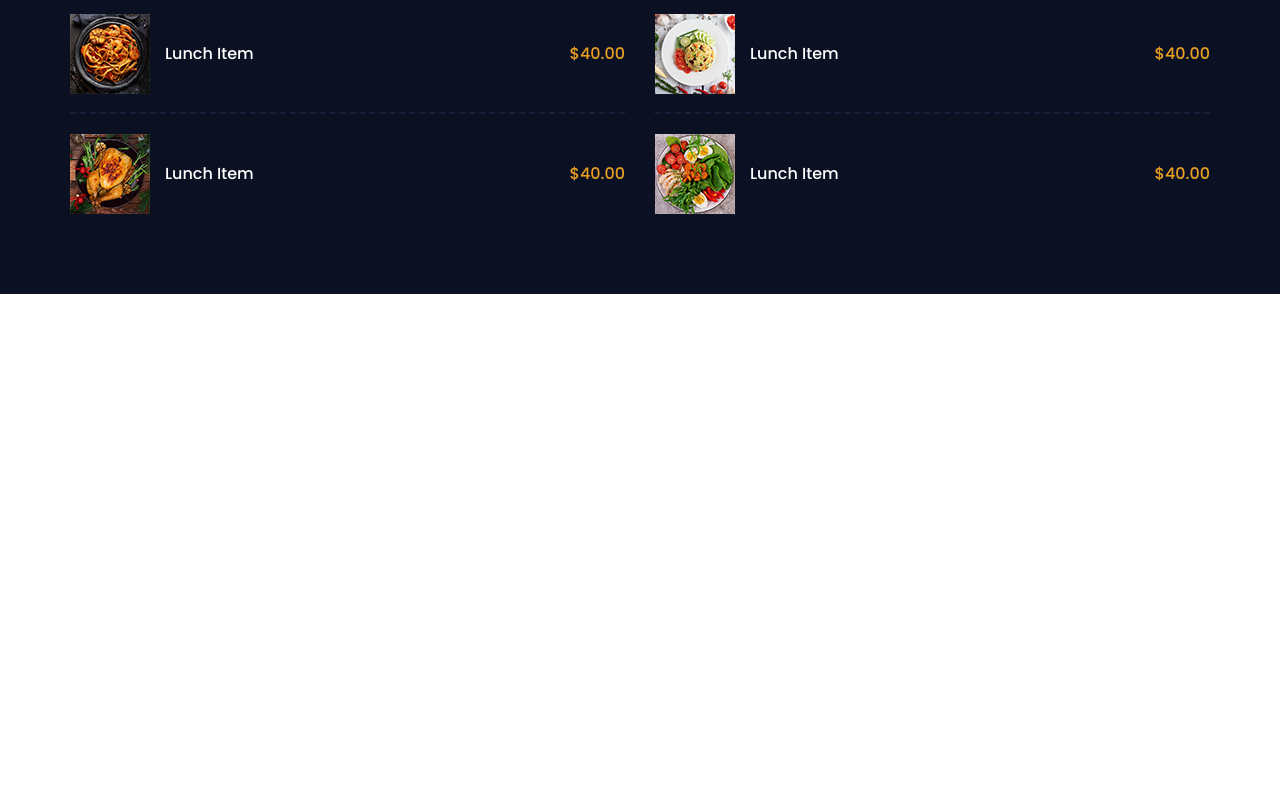
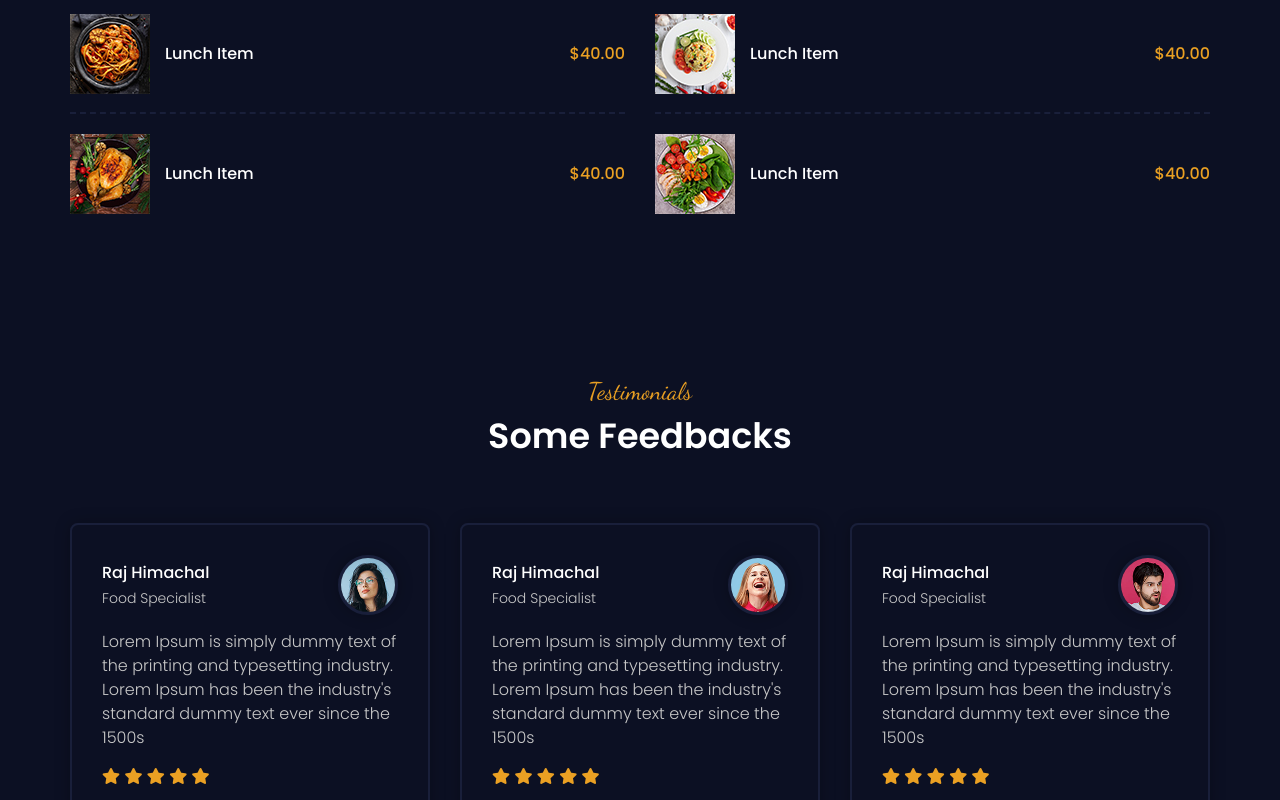
Before and after one commit to luizhsgassis/DineOut, a plain HTML site: page index.html in a window 1280 px wide. Shown: the part 2000-2800 px from the top of the page. Before the commit the page ends 2294 px from the top, so only its background shows below. Drawn offline with Linux system fonts and the light colour scheme.

Commit message:
testimonials section

```diff
--- a/css/style.css
+++ b/css/style.css
@@ -439,3 +439,49 @@ p {
 .menu-item:hover .menu-item-price {
     color: var(--white);
 }
+
+/* testimonials section */
+.testimonials-section {
+    background-color: var(--dark);
+    padding-bottom: 50px;
+}
+.testi-item {
+    width: calc((100% /3) - 30px);
+    margin: 0 15px 30px;
+    border: 2px solid var(--dark-light);
+    padding: 30px;
+    border-radius: 8px;
+    box-shadow: var(--shadow);
+}
+.testi-author {
+    display: flex;
+    justify-content: space-between;
+    align-items: center;
+}
+.testi-author h3 {
+    font-size: 16px;
+    text-transform: capitalize;
+    margin: 0 0 3px;
+}
+.testi-author span {
+    display: block;
+    font-size: 14px;
+    text-transform: capitalize;
+}
+.testi-author img {
+    max-width: 60px;
+    border-radius: 50%;
+    border: 3px solid var(--dark-light);
+    box-shadow: var(--shadow);
+    transition: border-color 0.5s ease;
+}
+.testi-item:hover .testi-author img {
+    border-color: var(--main-color);
+}
+.testi-item p {
+    margin: 15px 0;
+}
+.testi-item .ratings i {
+    font-size: 16px;
+    color: var(--main-color);
+}
--- a/index.html
+++ b/index.html
@@ -249,6 +249,77 @@
   </section>
   <!-- menu section end -->
 
+  <!-- testimonials section start -->
+  <section class="testimonials-section sec-padding" id="testimonials">
+    <div class="container">
+      <div class="row">
+        <div class="section-title">
+          <h2 data-title="testimonials">some feedbacks</h2>
+        </div>
+      </div>
+      <div class="row">
+        <div class="testi-item">
+          <div class="testi-author">
+            <div class="testi-author-name">
+              <h3>raj himachal</h3>
+              <span>food specialist</span>
+            </div>
+            <div class="testi-author-img">
+              <img src="./img/testimonials/1.jpg" alt="testimonial author image">
+            </div>
+          </div>
+          <p>Lorem Ipsum is simply dummy text of the printing and typesetting industry. Lorem Ipsum has been the industry's standard dummy text ever since the 1500s</p>
+          <div class="ratings">
+            <i class="fas fa-star"></i>
+            <i class="fas fa-star"></i>
+            <i class="fas fa-star"></i>
+            <i class="fas fa-star"></i>
+            <i class="fas fa-star"></i>
+          </div>
+        </div>
+        <div class="testi-item">
+          <div class="testi-author">
+            <div class="testi-author-name">
+              <h3>raj himachal</h3>
+              <span>food specialist</span>
+            </div>
+            <div class="testi-author-img">
+              <img src="./img/testimonials/2.jpg" alt="testimonial author image">
+            </div>
+          </div>
+          <p>Lorem Ipsum is simply dummy text of the printing and typesetting industry. Lorem Ipsum has been the industry's standard dummy text ever since the 1500s</p>
+          <div class="ratings">
+            <i class="fas fa-star"></i>
+            <i class="fas fa-star"></i>
+            <i class="fas fa-star"></i>
+            <i class="fas fa-star"></i>
+            <i class="fas fa-star"></i>
+          </div>
+        </div>
+        <div class="testi-item">
+          <div class="testi-author">
+            <div class="testi-author-name">
+              <h3>raj himachal</h3>
+              <span>food specialist</span>
+            </div>
+            <div class="testi-author-img">
+              <img src="./img/testimonials/3.jpg" alt="testimonial author image">
+            </div>
+          </div>
+          <p>Lorem Ipsum is simply dummy text of the printing and typesetting industry. Lorem Ipsum has been the industry's standard dummy text ever since the 1500s</p>
+          <div class="ratings">
+            <i class="fas fa-star"></i>
+            <i class="fas fa-star"></i>
+            <i class="fas fa-star"></i>
+            <i class="fas fa-star"></i>
+            <i class="fas fa-star"></i>
+          </div>
+        </div>
+      </div>
+    </div>
+  </section>
+  <!-- testimonials section end -->
+
 <script src="js/aos.js"></script>
 <script src="js/script.js"></script>
 </body>
```
